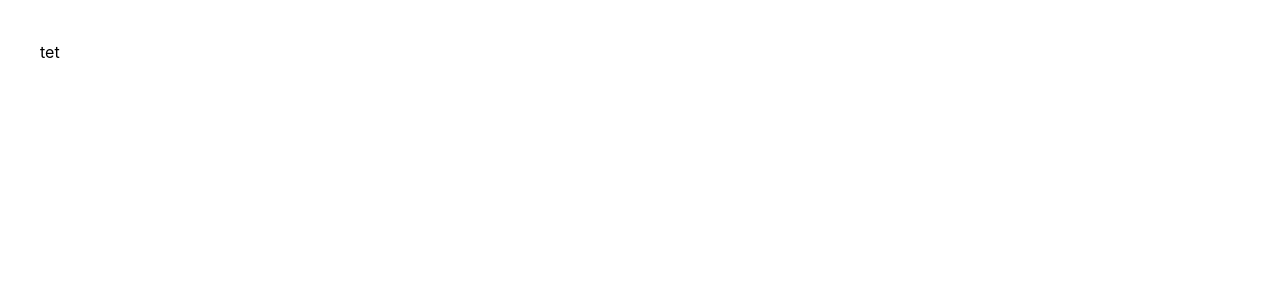
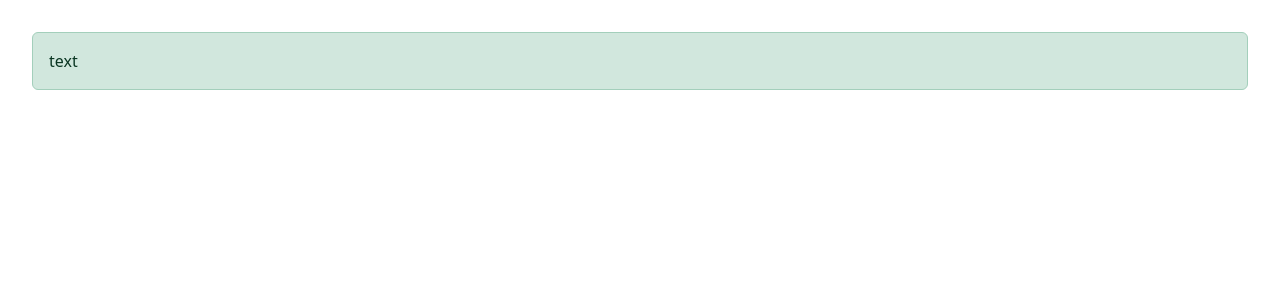
Before and after one commit to serhiisezonchyk/JS_HOMEWORKS, a React (Vite) app: page / in a window 1280 px wide. Shown: the top 300 px of the page. Built offline with nearby package versions, Linux system fonts and the light colour scheme.

Commit message:
feat: HW81/Done

```diff
--- a/package.json
+++ b/package.json
@@ -11,6 +11,7 @@
   },
   "dependencies": {
     "classnames": "^2.5.1",
+    "prop-types": "^15.8.1",
     "react": "^18.3.1",
     "react-dom": "^18.3.1"
   },
--- a/src/App.jsx
+++ b/src/App.jsx
@@ -1,10 +1,12 @@
-import './App.css'
+import './App.css';
+import Alert from './components/Alert';
 
 function App() {
-
   return (
-    <>tet</>
-  )
+    <>
+      <Alert text='text' type='success' />
+    </>
+  );
 }
 
-export default App
+export default App;
--- /dev/null
+++ b/src/components/Alert.jsx
@@ -0,0 +1,35 @@
+import React, { Component } from 'react';
+import PropTypes from 'prop-types';
+
+class Alert extends Component {
+  render() {
+    const { text, type } = this.props;
+    return (
+      text && (
+        <div className={`alert alert-${type}`} role='alert'>
+          {text}
+        </div>
+      )
+    );
+  }
+}
+
+Alert.defaultProps = {
+  text: '',
+  type: 'primary',
+};
+
+Alert.propTypes = {
+  text: PropTypes.string,
+  type: PropTypes.oneOf([
+    'primary',
+    'secondary',
+    'success',
+    'danger',
+    'warning',
+    'info',
+    'light',
+    'dark',
+  ]),
+};
+export default Alert;
--- a/src/index.css
+++ b/src/index.css
@@ -1,3 +1,4 @@
+@import "https://cdn.jsdelivr.net/npm/bootstrap@5.3.3/dist/css/bootstrap.min.css";
 :root {
   font-family: Inter, system-ui, Avenir, Helvetica, Arial, sans-serif;
   line-height: 1.5;
```
Also changed, not shown: 2 other files (tests, documents, lock files or other folders).
